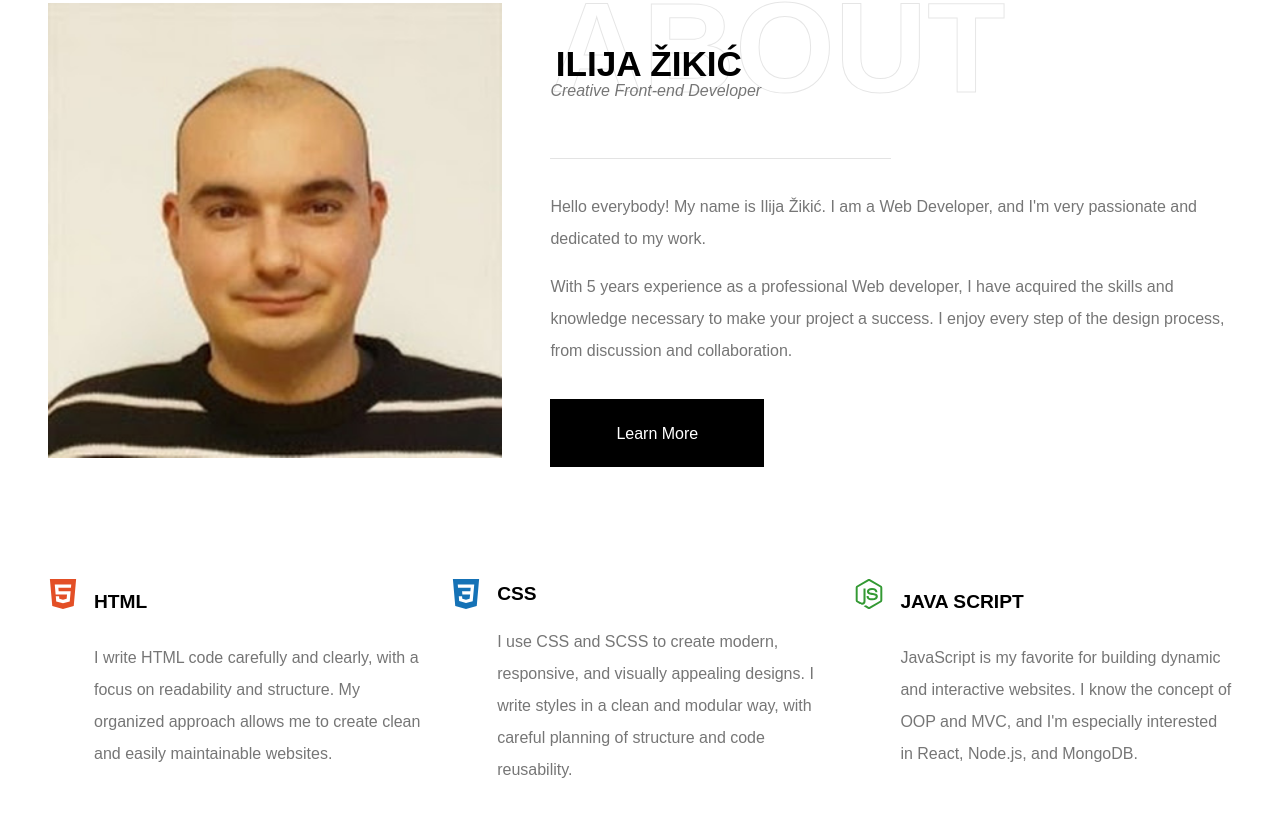
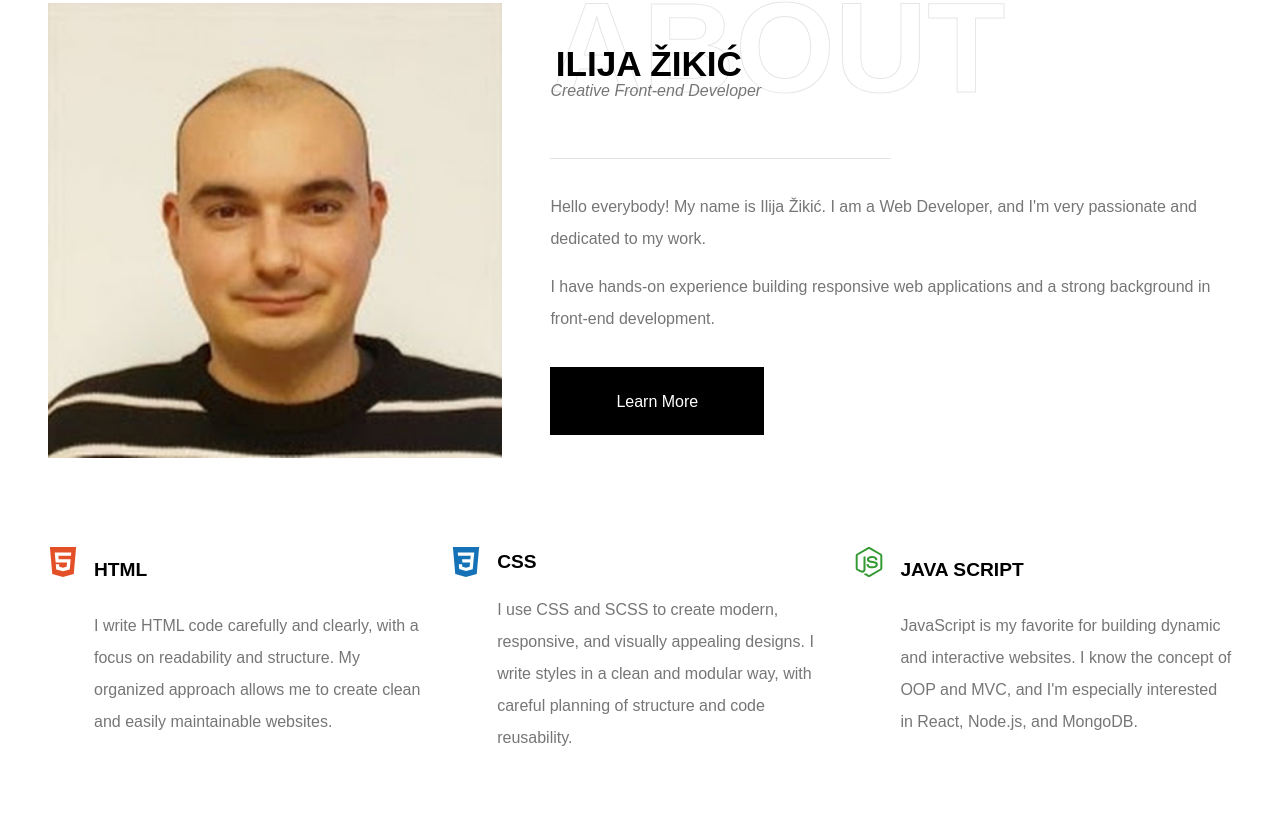
Before and after one commit to Kile1984/portfolio, a website: page src/index.html in a window 1280 px wide. Shown: the part 1073-1890 px from the top of the page. Drawn offline with nearby package versions, Linux system fonts and the light colour scheme; files whose address does not match are found by name.

Commit message:
Update index.html

```diff
--- a/src/index.html
+++ b/src/index.html
@@ -116,10 +116,7 @@
             I'm very passionate and dedicated to my work.
           </p>
           <p class="text">
-            With 5 years experience as a professional Web developer, I have
-            acquired the skills and knowledge necessary to make your project a
-            success. I enjoy every step of the design process, from discussion
-            and collaboration.
+            I have hands-on experience building responsive web applications and a strong background in front-end development.
           </p>
 
           <a href="about.html" class="btn btn--black about__btn mt-medium"
```
